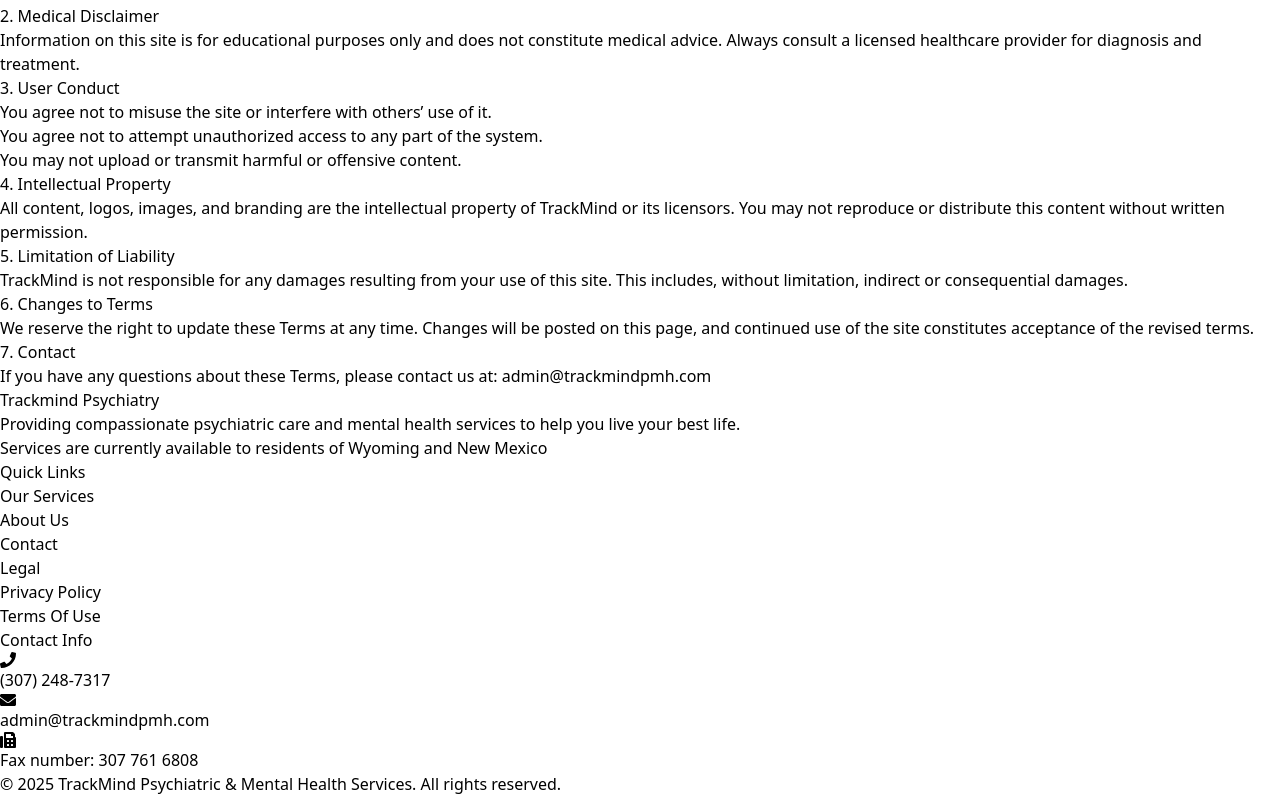
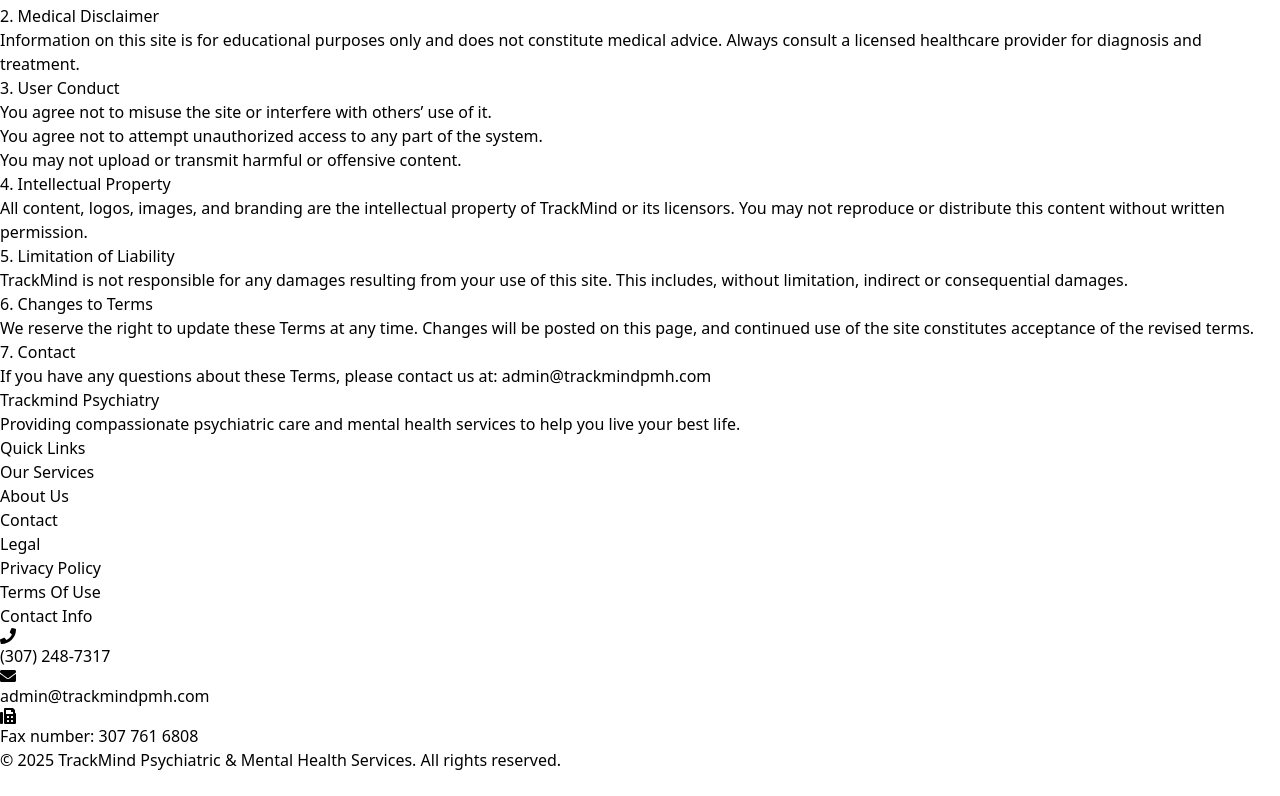
Before and after one commit to ford69/trackmind-teleheath, a React (Vite) app: page /terms-of-use in a window 1280 px wide. Shown: the part 1236-2032 px from the top of the page. After the commit the page ends 2008 px from the top, so only its background shows below. Built offline with nearby package versions, Linux system fonts and the light colour scheme.

Commit message:
footer and home

```diff
--- a/src/components/Footer.jsx
+++ b/src/components/Footer.jsx
@@ -11,7 +11,6 @@
             <p className="text-gray-400">
               Providing compassionate psychiatric care and mental health services to help you live your best life. <br />
             </p>
-            <p className="font-bold"> Services are currently available to residents of Wyoming and New Mexico </p>
           </div>
           <div>
             <h3 className="text-xl font-bold mb-4">Quick Links</h3>
--- a/src/pages/Home.jsx
+++ b/src/pages/Home.jsx
@@ -66,7 +66,7 @@
           <div className="max-w-7xl mx-auto px-4 sm:px-6 lg:px-8">
             <div className="text-center">
               <h1 className="text-4xl md:text-6xl font-bold mb-6 text-white drop-shadow-lg">
-                Empowering Your Journey to Mental Wellness
+            Empowering Your Journey to Mental Wellness
               </h1>
               <p className="text-xl md:text-2xl mb-8 text-purple-100 drop-shadow-md">
                 Compassionate psychiatric care for a better tomorrow
```
